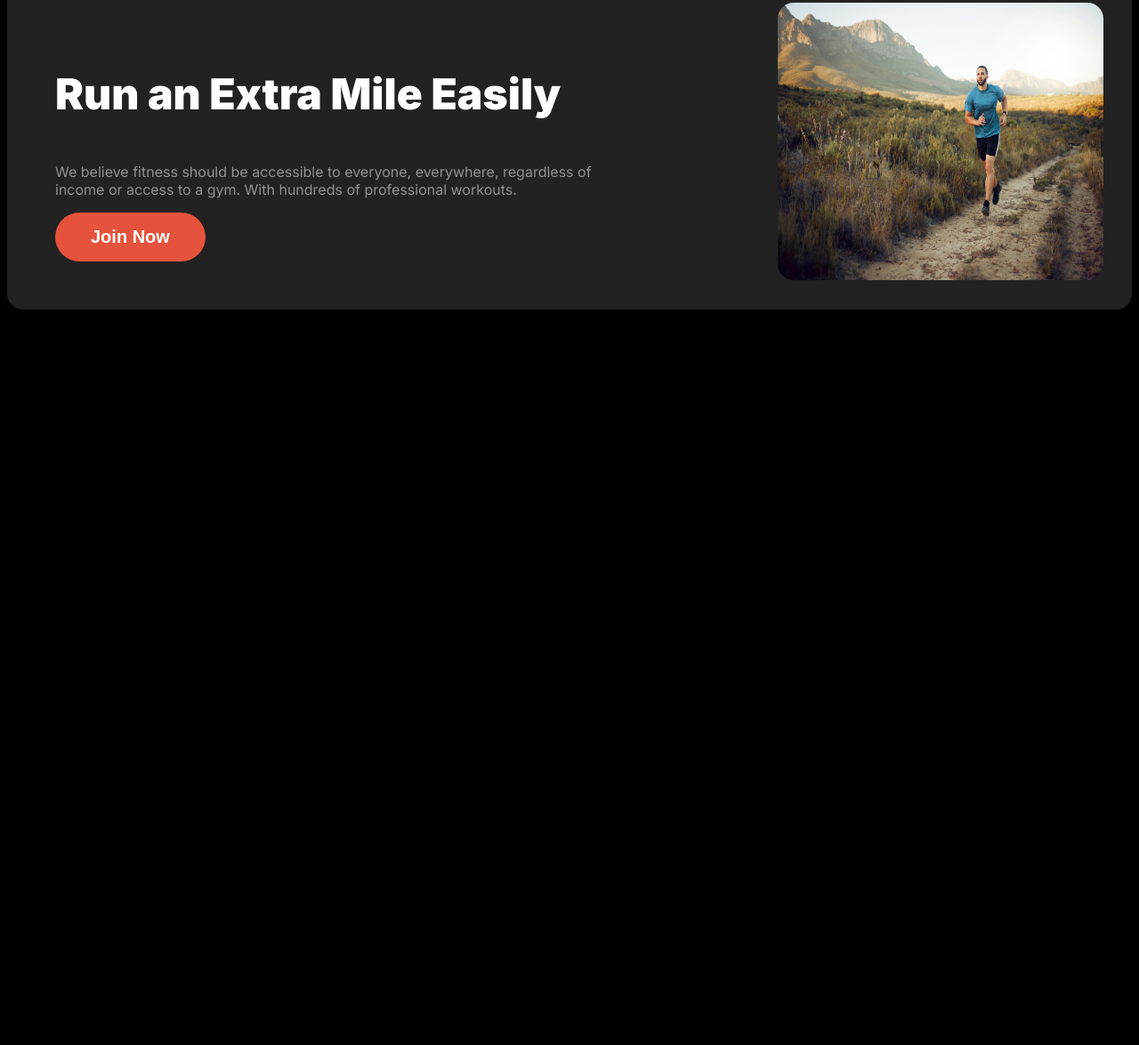
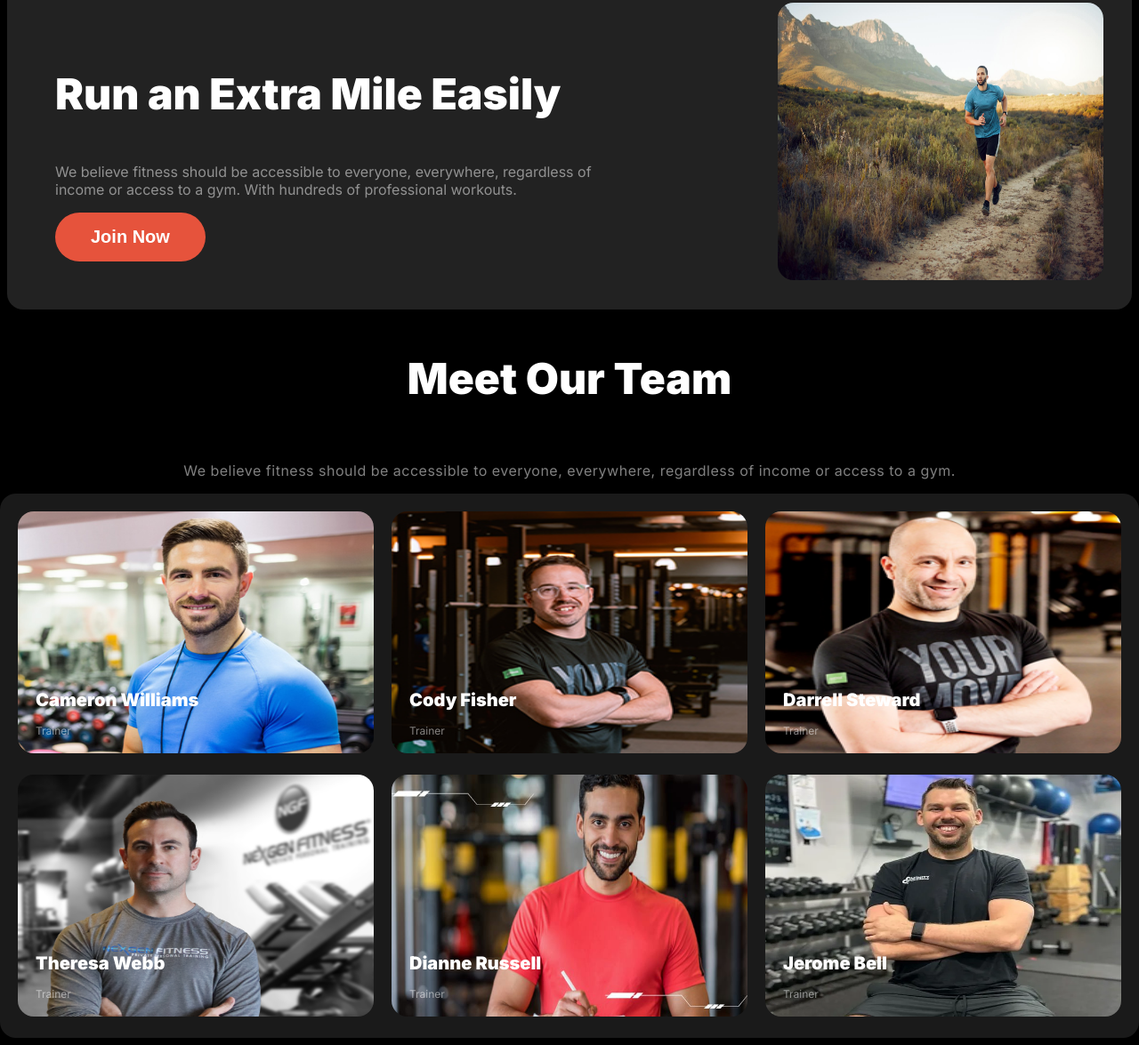
Before and after one commit to HMostafiz-Hamza/Fitness-Hub, a plain HTML site: page index.html in a window 1280 px wide. Shown: the part 1602-2777 px from the top of the page at 89% size. Before the commit the page ends 1958 px from the top, so only its background shows below. Drawn offline with Linux system fonts and the light colour scheme; a web font is replaced by a local one.

Commit message:
Our teams done

```diff
--- a/Styles/style.css
+++ b/Styles/style.css
@@ -228,6 +228,56 @@ ul li a{
     border-radius: 18px;
 }
 
+/* Calculate you BMI section */
+
+/* Meet our Team Section */
+.our-team{
+    display: flex;
+    flex-direction: column;
+    align-items: center;
+}
+
+.teams{
+    display: grid;
+    grid-template-columns: repeat(3, 1fr);
+    padding: 20px;
+    justify-content: center;
+    align-items: flex-start;
+    gap: 20px;
+    flex: 1 0 0;
+    border-radius: 18px;
+    background: rgba(255, 255, 255, 0.10);
+}
+
+.team{
+    position: relative;
+    color: white;
+}
+
+.team img{
+    width: 400px;
+    height: 272px;
+    border-radius: 18px;
+}
+
+.name{
+    color: #FFF;
+    font-size: 1.25rem;
+    font-weight: 900;
+    position: absolute;
+    bottom: 25px;
+    left: 20px;
+}
+
+.position{
+    color: rgba(255, 255, 255, 0.50);
+    font-size: 0.75rem;
+    font-weight: 400;
+    position: absolute;
+    bottom: 10px;
+    left: 20px;
+}
+
 /* Media Queries */
 @media screen and (max-width: 576px) {
     .navbar ul{
@@ -265,4 +315,14 @@ ul li a{
         padding: 31px 33px 35px 33px;
 
     }
+
+    .teams{
+        grid-template-columns: repeat(1, 1fr);
+        align-self: stretch;
+    }
+
+    .teams img{
+        width: 350px;
+    }
+
 }
--- a/index.html
+++ b/index.html
@@ -103,6 +103,45 @@
                 </div>
             </div>
          </section>
+
+        <!-- Meet Our Team Section -->
+        <section class="our-team">
+            <h3 class="section-title">Meet Our Team</h3>
+            <p class="des">We believe fitness should be accessible to everyone, everywhere, regardless of income or access to a gym.</p>
+            <div class="teams">
+                <div class="team">
+                    <img src="images/trainer2.png" alt="">
+                    <h4 class="name">Cameron Williams</h4>
+                    <p class="position">Trainer</p>
+                </div>
+                <div class="team">
+                    <img src="images/trainer5.png" alt="">
+                    <h4 class="name">Cody Fisher</h4>
+                    <p class="position">Trainer</p>
+                </div>
+                <div class="team">
+                    <img src="images/trainer3.png" alt="">
+                    <h4 class="name">Darrell Steward</h4>
+                    <p class="position">Trainer</p>
+                </div>
+                <div class="team">
+                    <img src="images/trainer6.png" alt="">
+                    <h4 class="name">Theresa Webb</h4>
+                    <p class="position">Trainer</p>
+                </div>
+                <div class="team">
+                    <img src="images/trainer4.png" alt="">
+                    <h4 class="name">Dianne Russell</h4>
+                    <p class="position">Trainer</p>
+                </div>
+                <div class="team">
+                    <img src="images/trainer1.png" alt="">
+                    <h4 class="name">Jerome Bell</h4>
+                    <p class="position">Trainer</p>
+                </div>
+            </div>
+        </section>
+
     </main>
     <footer>
 
```
